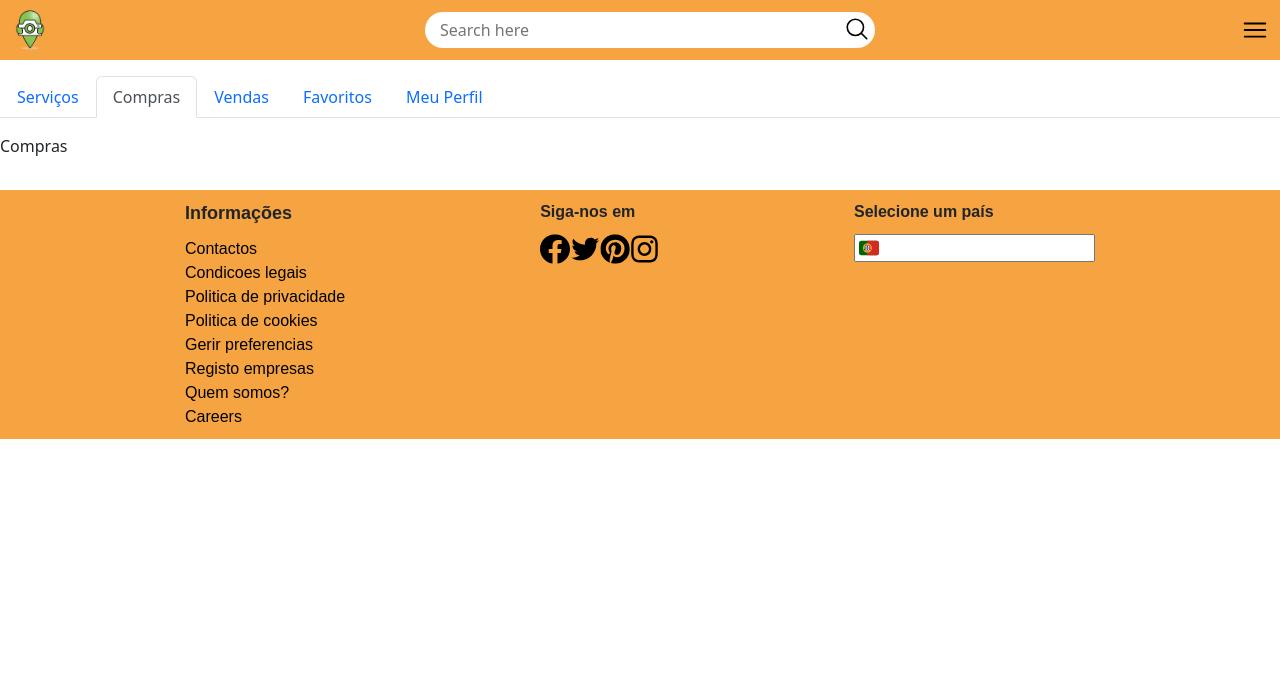
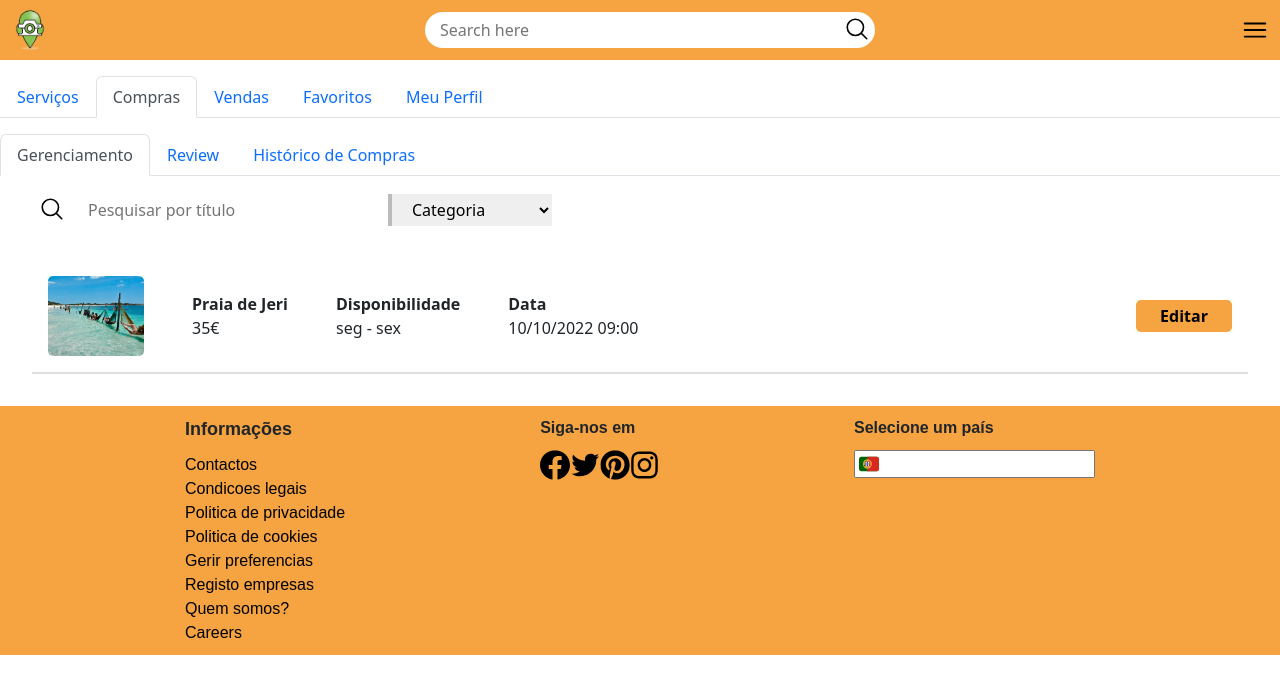
Before and after one commit to earthquake-algarve/react-service, a React (Create React App) app: page /dashboard in a window 1280 px wide. Both pictures are taken after a click on the item "Compras". Shown: the top 694 px of the page. Built offline with nearby package versions, Linux system fonts and the light colour scheme.

Commit message:
feat: Compras tab added in Dashboard

```diff
--- a/src/components/dashboard/compras/Compras.js
+++ /dev/null
@@ -1,8 +0,0 @@
-import React from 'react'
-import './Compras.css'
-
-export default function Compras() {
-  return (
-    <div>Compras</div>
-  )
-}
--- /dev/null
+++ b/src/components/dashboard/compras/gerenciamento/Gerenciamento.css
@@ -0,0 +1,52 @@
+.wrap-compra {
+    display: flex;
+    justify-content: space-between;
+    align-items: center;
+    gap: 1rem;
+    margin: 2rem 2rem;
+    padding: 1rem;
+    border-bottom: 2px solid #DDD;
+}
+
+.left {
+    display: flex;
+    align-items: center;
+    gap: 3rem;
+}
+
+.img-compra img {
+    width: 6rem;
+    height: 5rem;
+    border-radius: 5px;
+}
+
+.details-compra {
+    display: flex;
+    flex-direction: column;
+    gap: 1rem;
+}
+
+
+
+.tour-preco,
+.disponibilidade-cima,
+.horarios-cima,
+.details-baixo {
+    display: flex;
+    flex-direction: column;
+    align-items: left;
+}
+
+
+.button-baixo button {
+    background: var(--laranja);
+    width: 6rem;
+    border-radius: 5px;
+    border: none;
+    padding: 0.25rem;
+    font-weight: bold;
+}
+
+.button-baixo button:hover {
+    background: var(--laranja-hover);
+}
--- /dev/null
+++ b/src/components/dashboard/compras/gerenciamento/Gerenciamento.js
@@ -0,0 +1,46 @@
+import React from 'react'
+import './Gerenciamento.css'
+
+export default function Gerenciamento() {
+  return (
+		<>
+			<div className='container-gerenciamento'>
+				<div className='wrap-compra'>
+					<div className='left'>
+						<div className='img-compra'>
+							<img
+								src='img/jeri.png'
+								alt='praia de jeri'
+							></img>
+						</div>
+
+
+                        <div className='details-cima'>
+                            <div className='tour-preco'>
+                                <span>Praia de Jeri</span>
+                                <span>35€</span>
+                            </div>
+
+                            <div className='disponibilidade-cima'>
+                                <span>Disponibilidade</span>
+                                <span>seg - sex</span>
+                            </div>
+
+                            <div className='horarios-cima'>
+                                <span>Data</span>
+                                <span>10/10/2022 09:00</span>
+                            </div>
+                        </div>
+                    </div>
+
+
+					<div className='icons-button-ativo'>
+						<div className='button-baixo'>
+							<button>Editar</button>
+						</div>
+					</div>
+				</div>
+			</div>
+		</>
+  );
+}
--- /dev/null
+++ b/src/components/dashboard/compras/historico/HistoricoDeCompras.js
@@ -0,0 +1,75 @@
+import React from 'react'
+import './HistoricoDeCompras.css'
+
+export default function HistoricoDeCompras() {
+  return (
+		<>
+			<div className='container-gerenciamento'>
+				<div className='wrap-compra'>
+					<div className='left'>
+						<div className='img-compra'>
+							<img
+								src='img/jeri.png'
+								alt='praia de jeri'
+							></img>
+						</div>
+
+						<div className='details-cima'>
+							<div className='tour-preco'>
+								<span>Praia de Jeri</span>
+								<span>35€</span>
+							</div>
+
+							<div className='disponibilidade-cima'>
+								<span>Disponibilidade</span>
+								<span>seg - sex</span>
+							</div>
+
+							<div className='horarios-cima'>
+								<span>Data</span>
+								<span>10/10/2022 09:00</span>
+							</div>
+						</div>
+					</div>
+
+					<div className='icons-button-ativo'>
+						<div className='button-baixo'>
+							<button>Editar</button>
+						</div>
+					</div>
+				</div>
+
+				{/* outro wrap sem o botao editar para simular que o passeio ja foi realizado */}
+
+				<div className='wrap-compra'>
+					<div className='left'>
+						<div className='img-compra'>
+							<img
+								src='img/jeri.png'
+								alt='praia de jeri'
+							></img>
+						</div>
+
+						<div className='details-cima'>
+							<div className='tour-preco'>
+								<span>Praia de Jeri</span>
+								<span>35€</span>
+							</div>
+
+							<div className='disponibilidade-cima'>
+								<span>Disponibilidade</span>
+								<span>seg - sex</span>
+							</div>
+
+							<div className='horarios-cima'>
+								<span>Data</span>
+								<span>01/9/2022 09:00</span>
+							</div>
+						</div>
+					</div>
+
+				</div>
+			</div>
+		</>
+  );
+}
--- /dev/null
+++ b/src/components/dashboard/compras/review/Review.js
@@ -0,0 +1,34 @@
+import React from 'react'
+import './Review.css'
+
+export default function Review() {
+  return (
+		<>
+			<div className='container-gerenciamento'>
+				<div className='wrap-compra'>
+					<div className='left'>
+						<div className='img-compra'>
+							<img
+								src='img/jeri.png'
+								alt='praia de jeri'
+							></img>
+						</div>
+
+
+                        <div className='tour-preco'>
+                            <span>Praia de Jeri</span>
+                            <span>10/10/2022 10:30</span>
+                        </div>
+
+					</div>
+
+					<div className='icons-button-ativo'>
+						<div className='button-baixo'>
+							<button>Review</button>
+						</div>
+					</div>
+				</div>
+			</div>
+		</>
+  );
+}
--- /dev/null
+++ b/src/components/dashboard/compras/submenu/SubMenuCompras.js
@@ -0,0 +1,41 @@
+import React from 'react'
+import './SubMenuCompras.css'
+import Tab from 'react-bootstrap/Tab';
+import Tabs from 'react-bootstrap/Tabs';
+import Gerenciamento from '../gerenciamento/Gerenciamento';
+import SearchBar from '../../searchbar/SearchBar';
+import Review from '../review/Review';
+import HistoricoDeCompras from '../historico/HistoricoDeCompras';
+
+export default function SubMenuCompras() {
+  return (
+		<Tabs
+			defaultActiveKey='gerenciamento'
+			className='mb-3 tab-servicos '
+			/* tem a variant pills */ variant='tabs'
+		>
+			<Tab
+				eventKey='gerenciamento'
+				title='Gerenciamento'
+				className='tab-gerenciamento'
+			>
+				<SearchBar />
+				<Gerenciamento />
+			</Tab>
+			<Tab
+				eventKey='review'
+				title='Review'
+			>
+				<SearchBar />
+				<Review />
+			</Tab>
+			<Tab
+				eventKey='historico'
+				title='Histórico de Compras'
+			>
+				<SearchBar />
+				<HistoricoDeCompras />
+			</Tab>
+		</Tabs>
+  );
+}
--- a/src/components/dashboard/header/DashboardHeader.js
+++ b/src/components/dashboard/header/DashboardHeader.js
@@ -3,10 +3,10 @@ import "./DashboardHeader.css";
 import Tab from 'react-bootstrap/Tab';
 import Tabs from 'react-bootstrap/Tabs';
 import SubMenuServicos from "../servicos/subMenu/SubMenuServicos";
-import Compras from '../compras/Compras'
 import Vendas from "../vendas/Vendas";
 import Favoritos from '../favoritos/Favoritos'
 import MeuPerfil from "../meuPerfil/MeuPerfil";
+import SubMenuCompras from "../compras/submenu/SubMenuCompras";
 
 export default function DashboardHeader() {
 
@@ -46,7 +46,7 @@ export default function DashboardHeader() {
 				eventKey='compras'
 				title='Compras'
 			>
-				<Compras />
+				<SubMenuCompras />
 			</Tab>
 			<Tab
 				eventKey='vendas'
```
Also changed, not shown: src/components/dashboard/compras/historico/HistoricoDeCompras.css (added), src/components/dashboard/compras/review/Review.css (added), src/components/dashboard/compras/submenu/SubMenuCompras.css (added).
